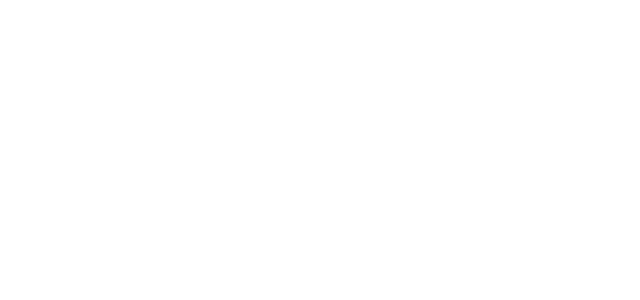
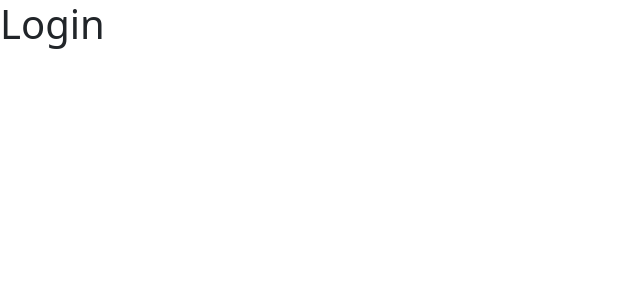
Before and after one commit to gilbud/Challenge-04-Tim-6, a React (Vite) app: page /login in a window 1280 px wide. Before the commit this address had no page. Shown: the top 300 px of the page, without its empty margins (0-640 px from the left). Built offline with nearby package versions, Linux system fonts and the light colour scheme.

Commit message:
feature: login page (#3)

```diff
--- a/src/App.jsx
+++ b/src/App.jsx
@@ -2,12 +2,14 @@ import React from "react";
 import { BrowserRouter, Routes, Route } from "react-router-dom";
 import "bootstrap/dist/css/bootstrap.min.css";
 import HomeService from "./pages/HomeService";
+import Login from "./pages/Login";
 
 function App() {
   return (
     <BrowserRouter>
       <Routes>
         <Route path="/" element={<HomeService />} />
+        <Route path="/login" element={<Login />} />
       </Routes>
     </BrowserRouter>
   );
--- /dev/null
+++ b/src/pages/Login.jsx
@@ -0,0 +1,9 @@
+import React from "react";
+
+export default function Login() {
+  return (
+    <div>
+      <h1>Login</h1>
+    </div>
+  );
+}
```
Also changed, not shown: 2 other files (tests, documents, lock files or other folders).
